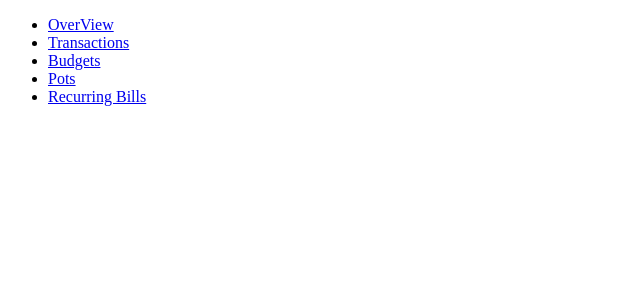
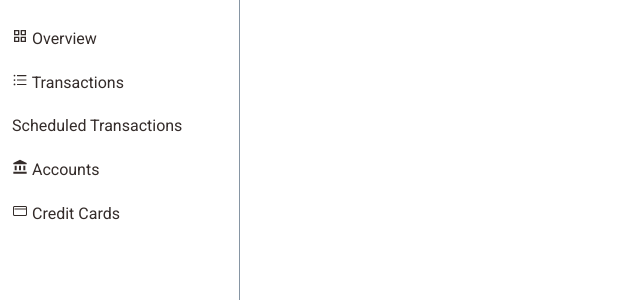
Before and after one commit to devm75/budget-app, a React (Create React App) app: page / in a window 1280 px wide. Shown: the top 300 px of the page, without its empty margins (0-640 px from the left). Built offline with nearby package versions, Linux system fonts and the light colour scheme.

Commit message:
working on sidebar

```diff
--- a/package.json
+++ b/package.json
@@ -13,6 +13,7 @@
     "@types/react-dom": "^18.3.0",
     "react": "^18.3.1",
     "react-dom": "^18.3.1",
+    "react-icons": "^5.3.0",
     "react-router-dom": "^6.26.2",
     "react-scripts": "5.0.1",
     "typescript": "^4.9.5",
@@ -38,6 +39,7 @@
   },
   "devDependencies": {
     "@eslint/js": "^9.11.1",
+    "@types/react-icons": "^2.2.7",
     "eslint": "^8.57.1",
     "eslint-plugin-react": "^7.36.1",
     "globals": "^15.9.0",
--- /dev/null
+++ b/src/components/Sidebar/index.tsx
@@ -0,0 +1,63 @@
+import { MdGridView } from "react-icons/md";
+import { AiOutlineBars } from "react-icons/ai";
+import { LuTimerReset } from "react-icons/lu";
+import { MdAccountBalance } from "react-icons/md";
+import { LiaCreditCardSolid } from "react-icons/lia";
+
+// const GridView = () => <MdGridView />;
+const SidebarRoutes = [
+  {
+    label: "Overview",
+    icon: <MdGridView />,
+    link: "/",
+  },
+  { label: "Transactions", icon: <AiOutlineBars />, link: "/transactions" },
+  {
+    label: "Scheduled Transactions",
+    icon: LuTimerReset,
+    link: "/stransactions",
+  },
+  { label: "Accounts", icon: <MdAccountBalance />, link: "accounts" },
+  { label: "Credit Cards", icon: <LiaCreditCardSolid />, link: "ccards" },
+  //   { label: "Budgets" },
+  //   { label: "Debts" },
+  //   { label: "Charts" },
+  //   { label: "Calendar" },
+  //   { label: "Settings" },
+  //   { label: "Dark Mode" },
+  //   { label: "Signout" },
+];
+
+import { Link } from "react-router-dom";
+export const Sidebar = () => {
+  return (
+    <div id="sidebar">
+      <aside>
+        <nav>
+          <ul>
+            {SidebarRoutes.map((ele) => (
+              <li key={ele?.label}>
+                <Link to={ele.link}>
+                  <span>{ele?.icon}</span> {ele?.label}
+                </Link>
+              </li>
+            ))}
+
+            {/* <li>
+              <Link to={`/transactions`}>Transactions</Link>
+            </li>
+            <li>
+              <Link to={`/budgets`}>Budgets</Link>
+            </li>
+            <li>
+              <Link to={`/pots`}>Pots</Link>
+            </li>
+            <li>
+              <Link to={`/bills`}>Recurring Bills</Link>
+            </li> */}
+          </ul>
+        </nav>
+      </aside>
+    </div>
+  );
+};
--- a/src/routes/root.tsx
+++ b/src/routes/root.tsx
@@ -1,28 +1,9 @@
+import { Sidebar } from "../components/Sidebar";
 import { Link } from "react-router-dom";
 export default function Root() {
   return (
     <>
-      <div id="sidebar">
-        <nav>
-          <ul>
-            <li>
-              <Link to={`/`}>OverView</Link>
-            </li>
-            <li>
-              <Link to={`/transactions`}>Transactions</Link>
-            </li>
-            <li>
-              <Link to={`/budgets`}>Budgets</Link>
-            </li>
-            <li>
-              <Link to={`/pots`}>Pots</Link>
-            </li>
-            <li>
-              <Link to={`/bills`}>Recurring Bills</Link>
-            </li>
-          </ul>
-        </nav>
-      </div>
+      <Sidebar />
       <div id="detail"></div>
     </>
   );
--- a/src/styles/abstracts/_variables.scss
+++ b/src/styles/abstracts/_variables.scss
@@ -1,2 +1,5 @@
-$primary-color: #3498db;
+$primary-color: #ffffff;
 $secondary-color: #2ecc71;
+$font-color-light: #8695a3;
+$font-color-dark: #342c2a;
+$background-color-light: #c1c1c1;
--- a/src/styles/base/_typography.scss
+++ b/src/styles/base/_typography.scss
@@ -0,0 +1 @@
+@import url("https://fonts.googleapis.com/css2?family=Roboto:ital,wght@0,100;0,300;0,400;0,500;0,700;0,900;1,100;1,300;1,400;1,500;1,700;1,900&display=swap");
--- /dev/null
+++ b/src/styles/components/_sidebar.scss
@@ -0,0 +1,29 @@
+aside {
+  max-width: 240px;
+
+  nav {
+    background-color: $primary-color;
+    height: 100vh;
+    overflow-y: scroll;
+    border-right: 1px solid $font-color-light;
+    ul {
+      list-style: none;
+      display: flex;
+      flex-direction: column;
+      padding: 0;
+      // max-width: 240px;
+    }
+    li {
+      display: inline-block;
+      padding: 12px;
+      &:hover {
+        background-color: $background-color-light;
+        cursor: pointer;
+      }
+      a {
+        text-decoration: none;
+        color: $font-color-dark;
+      }
+    }
+  }
+}
--- a/src/styles/main.scss
+++ b/src/styles/main.scss
@@ -1,29 +1,36 @@
 // abstracts
-@import './abstracts/variables';
-@import './abstracts/mixins';
+@import "./abstracts/variables";
+@import "./abstracts/mixins";
 
 // base
-@import './base/reset';
-@import './base/typography';
-@import './base/base';
+@import "./base/reset";
+@import "./base/typography";
+@import "./base/base";
 
 // layout
-@import './layout/header';
-@import './layout/footer';
+@import "./layout/header";
+@import "./layout/footer";
 // @import './layout/grid';
 
 // components
-@import './components/buttons';
-@import './components/card';
-@import './components/navbar';
-
+@import "./components/buttons";
+@import "./components/card";
+@import "./components/navbar";
+@import "./components/sidebar";
 // pages
-@import './pages/home';
-@import './pages/about';
+@import "./pages/home";
+@import "./pages/about";
 
 // themes
-@import './themes/dark';
-@import './themes/light';
+@import "./themes/dark";
+@import "./themes/light";
 
 // vendors
-@import './vendors/bootstrap';
+@import "./vendors/bootstrap";
+
+body {
+  font-family: "Roboto", sans-serif;
+  padding: 0;
+  margin: 0;
+  box-sizing: border-box;
+}
--- /dev/null
+++ b/src/types/Sidebar/sidebar.types.ts
@@ -0,0 +1,5 @@
+export interface SidebarProps {
+  label: string;
+  link: string;
+  icon: React.ReactElement;
+}
```
Also changed, not shown: src/App.scss (+0 -7 lines), src/constants/sidebarRoutes.ts (added, +29 -0 lines), 1 other file (tests, documents, lock files or other folders).
